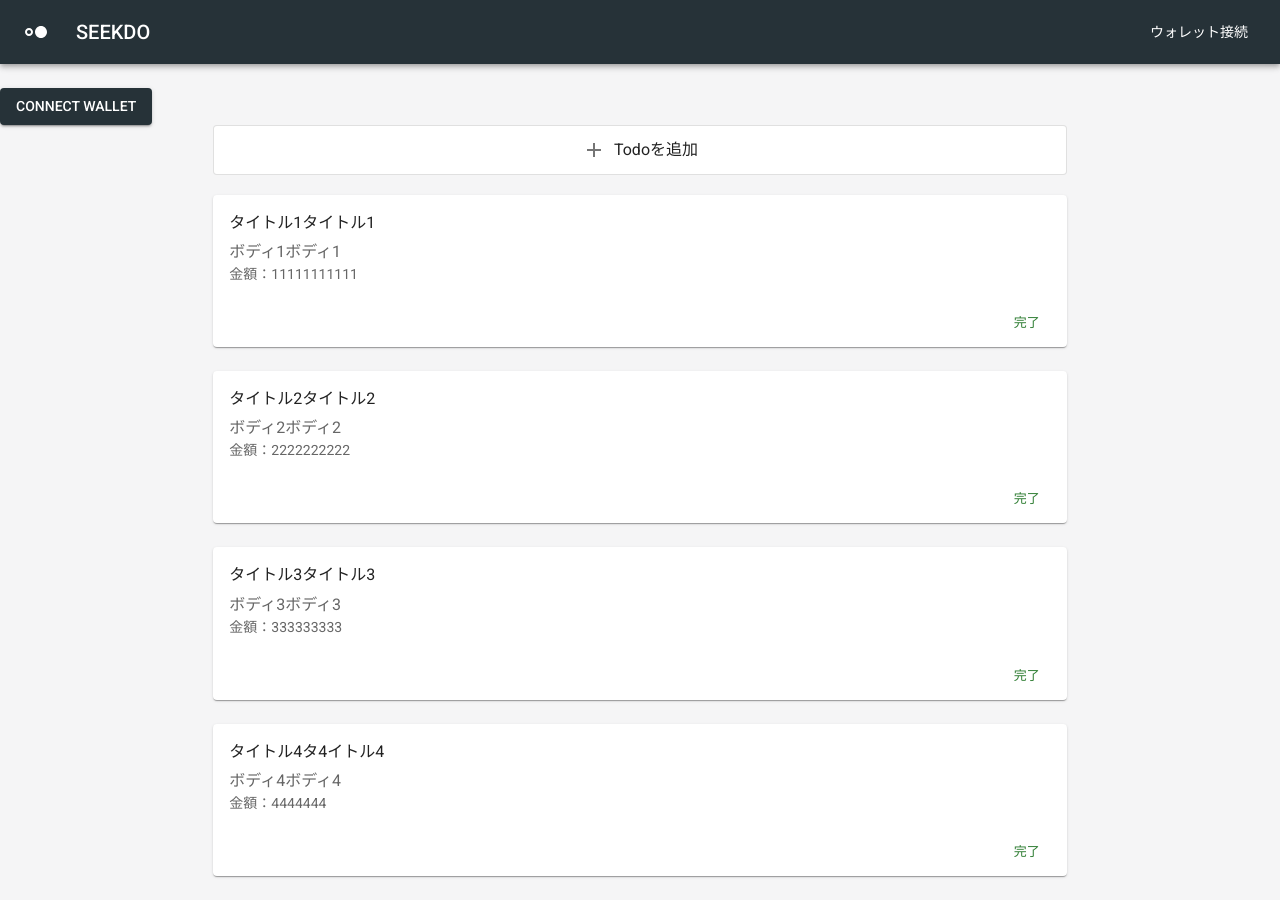
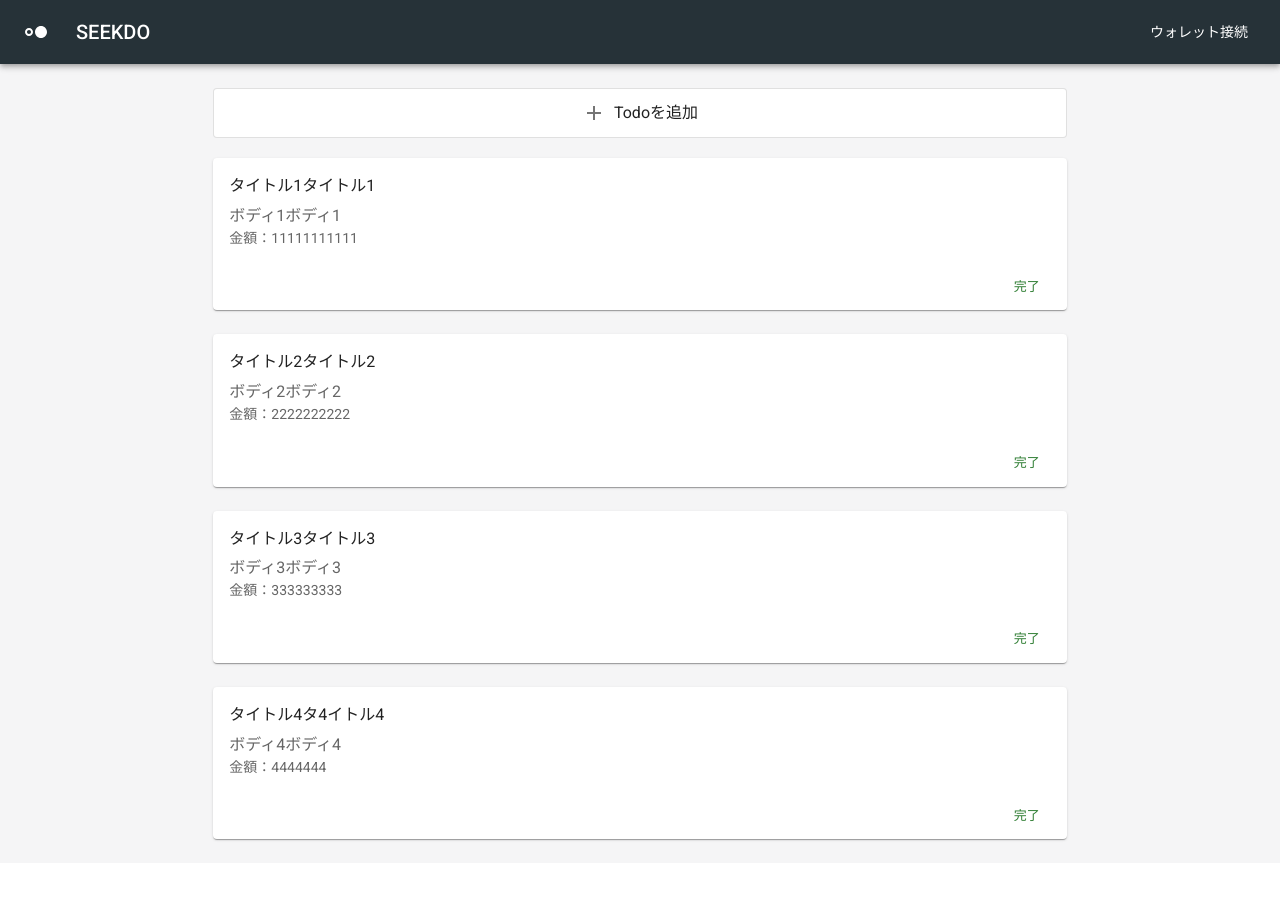
Before and after one commit to bamboo-house/SEEKDO, a React (Create React App) app in the folder seekdo-project/: page / in a window 1280 px wide. After the commit the page ends 863 px from the top, so only its background shows below. Built offline with nearby package versions, Linux system fonts and the light colour scheme.

Commit message:
不要なものを削除整理

```diff
--- a/seekdo-project/src/App.tsx
+++ b/seekdo-project/src/App.tsx
@@ -174,12 +174,12 @@ const App = () => {
         <Grid item xs={12} >
           <Header/>
           {/* ウォレットコネクトボタン */}
-          {!currentAccount && (
+          {/* {!currentAccount && (
             <Button variant="contained" onClick={connectWallet}>Connect Wallet</Button>
           )}
           {currentAccount && (
             <Button variant="contained" onClick={connectWallet}>Wallet Connected</Button>
-          )}
+          )} */}
         </Grid>
 
         <Grid container>
--- a/seekdo-project/src/common/Wallet.ts
+++ b/seekdo-project/src/common/Wallet.ts
@@ -9,7 +9,7 @@ const connectWallet = async () => {
       method: "eth_requestAccounts",
     });
     console.log("Connected: ", accounts[0]);
-    // setCurrentAccount(accounts[0]);
+    // setCur rentAccount(accounts[0]);
   } catch (error) {
     console.log(error);
   }
--- a/seekdo-project/src/components/DummyData.tsx
+++ b/seekdo-project/src/components/DummyData.tsx
@@ -1,11 +1,11 @@
-import { todoProps } from './TodoList';
+import { TodoItemType } from './TodoList';
 
 // creator: any,
 // timestamp: number,
 // body: string,
 // limit: number,
 
-export const dummyData: todoProps[] = [
+export const dummyData: TodoItemType[] = [
   {
     title: "タイトル1タイトル1",
     body: "ボディ1ボディ1",
```
Also changed, not shown: seekdo-project/src/components/Header.tsx (+0 -19 lines).
